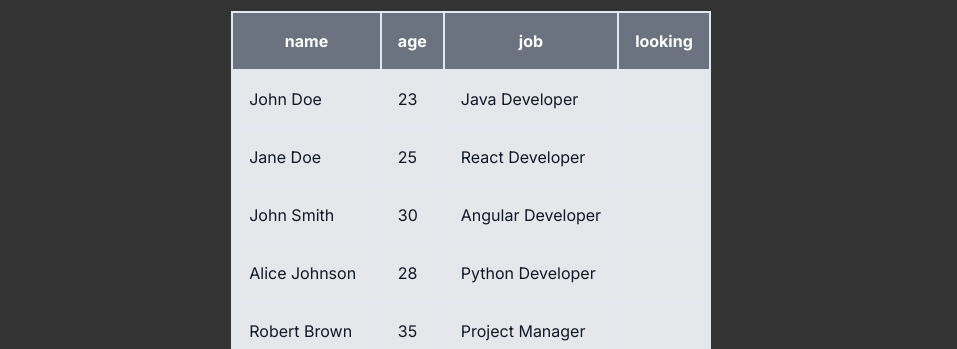
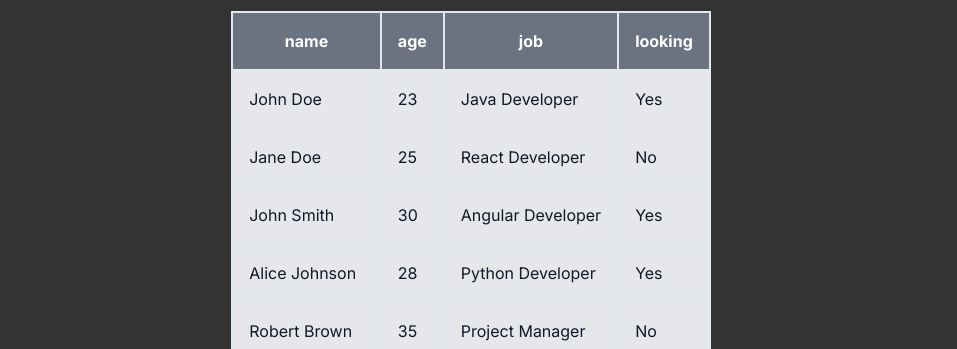
Before and after one commit to Bruskiguy/balletProject, a Next.js app in the folder ballet-site/: page / in a window 1280 px wide. Shown: the part 451-800 px from the top of the page, without its empty margins (169-1126 px from the left). Built offline with nearby package versions, Linux system fonts and the light colour scheme.

Commit message:
refactored Code

```diff
--- a/ballet-site/components/ui/dataTable.tsx
+++ b/ballet-site/components/ui/dataTable.tsx
@@ -1,22 +1,12 @@
 "use client";
 
-import React, { useState, useEffect } from "react";
-import { nanoid } from "nanoid";
+import React, { useState } from "react";
 
 export const DataTable = (props) => {
   const [cellContent, setCellContent] = useState({});
   const [editingCell, setEditingCell] = useState(null);
-  const [cellIds, setCellIds] = useState({});
 
-  useEffect(() => {
-    const ids = {};
-    props.rows.forEach((row, rowIndex) => {
-      props.previewColumns.forEach((colName) => {
-        ids[`${rowIndex}-${colName}`] = nanoid();
-      });
-    });
-    setCellIds(ids);
-  }, [props.rows, props.previewColumns]);
+  const generateCellId = (rowIndex, colName) => `${rowIndex}-${colName}`;
 
   const handleCellContentChange = (cellId, value) => {
     setCellContent({
@@ -35,12 +25,17 @@ export const DataTable = (props) => {
     }
   };
 
+  // Function to render boolean values as "Yes" or "No"
+  const renderBooleanValue = (value) => {
+    return value ? "Yes" : "No";
+  };
+
   return (
     <table className="mx-auto border-collapse border-6 bg-gray-200 transition-colors duration-300 ease-in-out cursor-pointer">
       <thead>
         <tr className="bg-gray-500">
           {props.previewColumns.map((item) => (
-            <th key={nanoid()} className="border-2 p-4">
+            <th key={item} className="border-2 p-4">
               {item}
             </th>
           ))}
@@ -48,16 +43,18 @@ export const DataTable = (props) => {
       </thead>
       <tbody>
         {props.rows.map((row, rowIndex) => (
-          <tr key={nanoid()}>
+          <tr key={rowIndex}>
             {props.previewColumns.map((colName) => {
-              const cellId = cellIds[`${rowIndex}-${colName}`];
+              const cellId = generateCellId(rowIndex, colName);
+              const isEditing = editingCell === cellId;
+
               return (
                 <td
                   key={cellId}
                   className="border-2 p-4 text-gray-900"
                   onClick={() => setEditingCell(cellId)}
                 >
-                  {editingCell === cellId ? (
+                  {isEditing ? (
                     <input
                       type="text"
                       value={cellContent[cellId] ?? row[colName]}
@@ -67,6 +64,8 @@ export const DataTable = (props) => {
                       onKeyPress={handleKeyPress}
                       autoFocus
                     />
+                  ) : typeof row[colName] === "boolean" ? (
+                    renderBooleanValue(row[colName])
                   ) : (
                     cellContent[cellId] ?? row[colName]
                   )}
```
